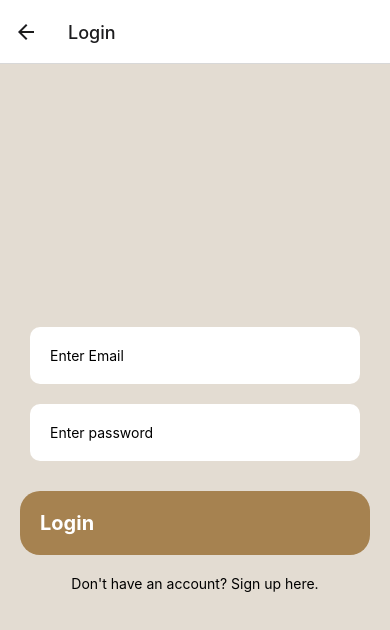
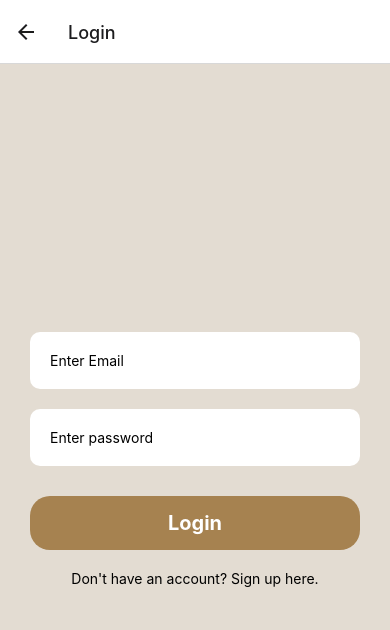
Before and after one commit to Nasimkrm/instant-messanger-react-native, a React Native app: screen /Login in a window 390 px wide. Shown: the top 630 px of the page. Built offline with nearby package versions, Linux system fonts and the light colour scheme; no server answers.

Commit message:
Change button styles

```diff
--- a/components/LoginContainer.js
+++ b/components/LoginContainer.js
@@ -73,7 +73,15 @@ export default function SignUpContainer({ navigation }) {
           defaultValue={password}
         />
         <TouchableOpacity onPress={handlePress} style={styles.button}>
-          <Text style={{ color: "#fff", fontSize: 20, fontWeight: "700" }}>
+          <Text
+            style={{
+              width: "100%",
+              color: "#fff",
+              fontSize: 20,
+              fontWeight: "700",
+              textAlign: "center",
+            }}
+          >
             Login
           </Text>
         </TouchableOpacity>
@@ -105,12 +113,14 @@ const styles = StyleSheet.create({
     margin: 10,
   },
   button: {
+    flex: 1,
+    flexDirection: "row",
     backgroundColor: "#A68250",
     color: "#fff",
     fontWeight: "800",
-    textAlign: "center",
     borderRadius: 20,
-    padding: 20,
+    padding: 15,
+    marginHorizontal: 10,
     marginTop: 20,
   },
 });
--- a/components/SignUpContainer.js
+++ b/components/SignUpContainer.js
@@ -75,7 +75,15 @@ export default function SignUpContainer({ navigation }) {
           autoCapitalize="none"
         />
         <TouchableOpacity onPress={handlePress} style={styles.button}>
-          <Text style={{ color: "#fff", fontSize: 20, fontWeight: "700" }}>
+          <Text
+            style={{
+              color: "#fff",
+              fontSize: 20,
+              fontWeight: "700",
+              width: "100%",
+              textAlign: "center",
+            }}
+          >
             Sign Up
           </Text>
         </TouchableOpacity>
@@ -111,12 +119,14 @@ const styles = StyleSheet.create({
     margin: 10,
   },
   button: {
+    flex: 1,
+    flexDirection: "row",
     backgroundColor: "#A68250",
     color: "#fff",
     fontWeight: "800",
-    textAlign: "center",
     borderRadius: 20,
-    padding: 20,
+    padding: 15,
     marginTop: 20,
+    marginHorizontal: 10,
   },
 });
```
